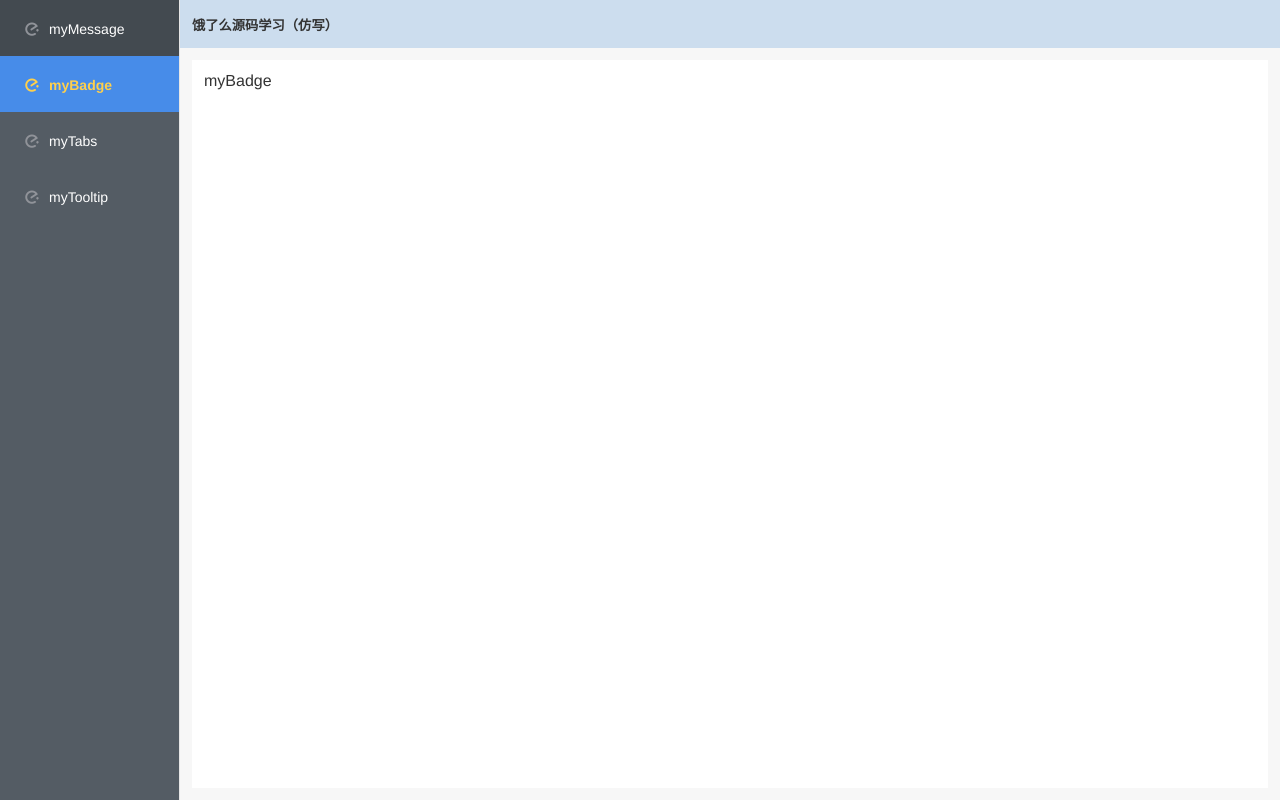
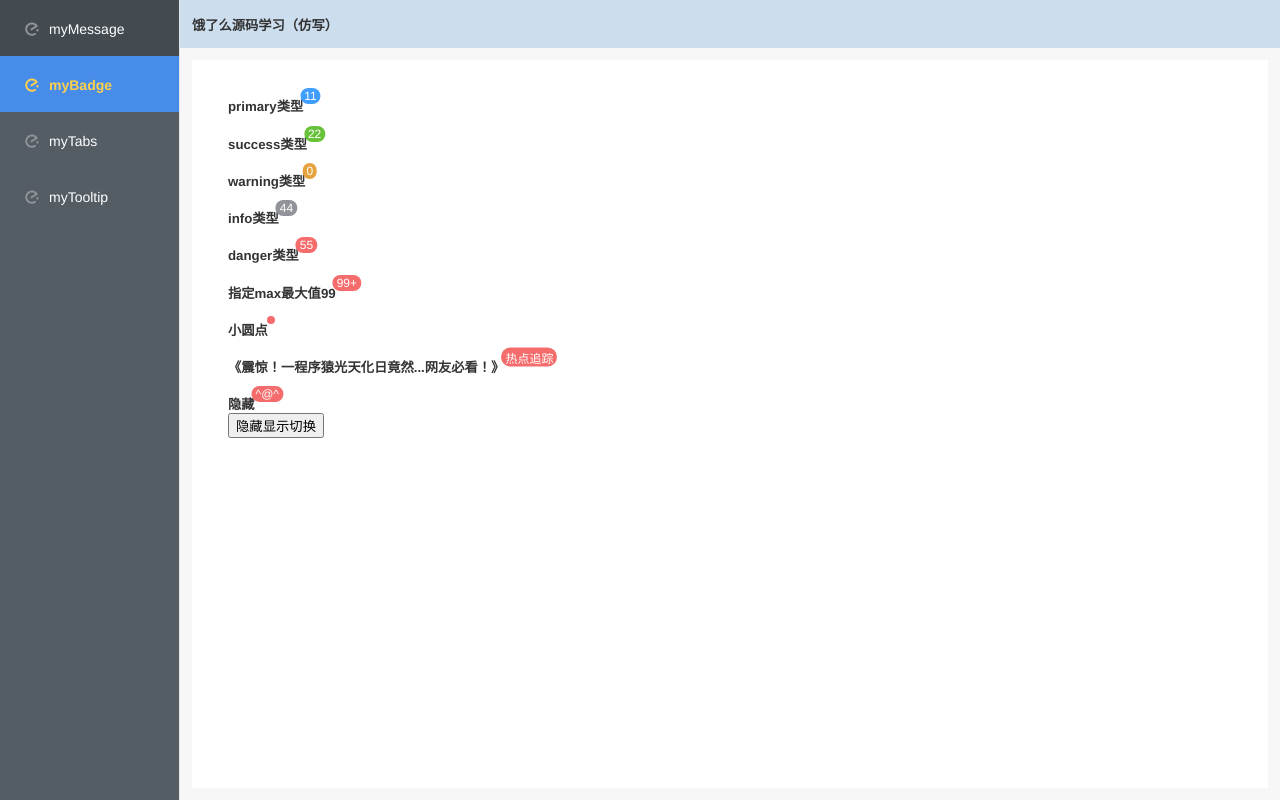
Before and after one commit to shuirongshuifu/elementSrcCodeStudy, a Vue app: page /#/myMessage in a window 1280 px wide. Both pictures are taken after a click on the item "myBadge". Built offline with nearby package versions, Linux system fonts and the light colour scheme.

Commit message:
'完成myBadge组件封装'

```diff
--- a/src/components/index.js
+++ b/src/components/index.js
@@ -1,8 +1,30 @@
 import Vue from "vue";
-/**
- * 引入各个封装的组件
- * */
+
+// 引入各个封装的组件
 import MyMessage from "./myMessage/index";
+import myBadge from "./myBadge/index";
 
-Vue.prototype.$myMessage = MyMessage; // 挂载在vue原型上，方便this.$myMessage调用
-export default MyMessage // 暴露出去，需要用的地方直接引入既可
+// 将各个封装的组件使用一个数组保存，便于统一注册
+const components = [
+    MyMessage,
+    myBadge
+]
+
+// 使用定义注册函数
+const installComponents = function (Vue) {
+    // 遍历注册组件
+    components.forEach((component) => {
+        Vue.component(component.name, component)
+    })
+    // 原型链注册
+    Vue.prototype.$myMessage = MyMessage;
+}
+
+// 调用注册函数，去统一注册组件
+installComponents(Vue)
+
+// 分别暴露、便于引入使用
+export {
+    MyMessage,
+    myBadge
+}
--- /dev/null
+++ b/src/components/myBadge/index.js
@@ -0,0 +1,4 @@
+import myBadge from "./src/index.vue";
+
+// 中转一下
+export default myBadge;
--- /dev/null
+++ b/src/components/myBadge/src/index.vue
@@ -0,0 +1,141 @@
+<template>
+  <div class="my-badge">
+    <slot></slot>
+    <!-- 使用sup上标，让sup标签内的文字内容渲染在的右上角（需要嵌套），但是
+    这里的写法不会让sup标签的文字直接渲染到右上角，还需定位移动控制一下样式 -->
+    <transition name="el-zoom-in-center">
+      <!-- el-zoom-in-center过渡动画是自带的哦，咱们直接加上就能用啦 -->
+      <sup
+        v-show="showSup"
+        :class="[
+          'fixedRightTop',
+          typeArr.includes(type) ? type : '',
+          isDot ? 'isDotClass' : '',
+        ]"
+        v-text="showValue"
+      ></sup>
+    </transition>
+  </div>
+</template>
+
+<script>
+// 定义这五种类型
+const typeArr = ["primary", "success", "warning", "info", "danger"];
+export default {
+  name: "myBadge",
+  props: {
+    value: [String, Number],
+    type: {
+      type: String,
+      validator(val) {
+        // console.log("校验参数", val);
+        // props也可以加入类型校验函数，vue自带的哦，不符合就抛出警告
+        if (typeArr.includes(val)) {
+          return true;
+        } else {
+          return false;
+        }
+      },
+    },
+    max: {
+      type: Number,
+      validator(val) { // 校验最大值要是数字
+        if (val) {
+          if (typeof val === "number") {
+            return true;
+          } else {
+            return false;
+          }
+        } else {
+          return true;
+        }
+      },
+    },
+    isDot: Boolean,
+    isShow: {
+      // 默认展示
+      type: Boolean,
+      default: true,
+    },
+  },
+  data() {
+    return {
+      typeArr,
+    };
+  },
+  computed: {
+    showValue() {
+      // 如果是小圆点，就不用返回值
+      if (this.isDot) {
+        return;
+      }
+      // 如果告知最大值，就做一个判断
+      if (this.max) {
+        return this.value > this.max ? `${this.max}+` : this.value;
+      }
+      // 其他的情况，无论是数字或者自定义文字，就正常显示即可
+      else {
+        return this.value;
+      }
+    },
+    showSup() {
+      // isShow为false就隐藏喽
+      if (!this.isShow) {
+        return false;
+      }
+      // 内容为空，也隐藏咯
+      if (this.value === "") {
+        return false;
+      }
+      // 其他正常显示
+      return true;
+    },
+  },
+};
+</script>
+
+<style lang="less" scoped>
+.my-badge {
+  position: relative;
+  vertical-align: middle;
+  display: inline-block; // 把块元素转换成行内块元素，如此，宽度便由内容撑开了
+  // 通过定位，把上标定位到右上角的哦
+  .fixedRightTop {
+    position: absolute; // 因为上方display: inline-block;了
+    top: 0; // 所以定位才正好在插槽内容的右上方了，否则块元素默认宽度100%，那定位就在最右侧了
+    right: 3px; // 但是还需要transform平移一下
+  }
+  sup {
+    color: #fff;
+    background-color: #f56c6c; // 默认淡红色
+    border-radius: 10px; // 加个圆角好看些
+    padding: 1px 4px;
+    font-size: 12px; // 上标字体要设置最小
+    transform: translate(100%, -50%); // 要移动一下才行
+    white-space: nowrap; // 自定义文字内容会换行，通过css控制，使之不换行
+  }
+  // 五种类型配色，这里直接抄官方的
+  .primary {
+    background-color: #409eff;
+  }
+  .success {
+    background-color: #67c23a;
+  }
+  .warning {
+    background-color: #e6a23c;
+  }
+  .info {
+    background-color: #909399;
+  }
+  .danger {
+    background-color: #f56c6c;
+  }
+  // 小圆点加样式
+  .isDotClass {
+    height: 8px;
+    width: 8px;
+    right: 1px;
+    border-radius: 50%;
+  }
+}
+</style>
--- a/src/views/myBadge.vue
+++ b/src/views/myBadge.vue
@@ -1,10 +1,59 @@
 <template>
-  <div class="wrap">myBadge</div>
+  <div class="wrap">
+    <my-badge :value="11" type="primary">
+      <h5>primary类型</h5>
+    </my-badge>
+    <br />
+    <br />
+    <my-badge :value="22" type="success">
+      <h5>success类型</h5>
+    </my-badge>
+    <br />
+    <br />
+    <my-badge value="0" type="warning">
+      <h5>warning类型</h5>
+    </my-badge>
+    <br />
+    <br />
+    <my-badge :value="44" type="info">
+      <h5>info类型</h5>
+    </my-badge>
+    <br />
+    <br />
+    <my-badge :value="55" type="danger">
+      <h5>danger类型</h5>
+    </my-badge>
+    <br />
+    <br />
+    <my-badge :value="188" :max="99">
+      <h5>指定max最大值99</h5>
+    </my-badge>
+    <br />
+    <br />
+    <my-badge is-dot>
+      <h5>小圆点</h5>
+    </my-badge>
+    <br />
+    <br />
+    <my-badge value="热点追踪">
+      <h5>《震惊！一程序猿光天化日竟然...网友必看！》</h5>
+    </my-badge>
+    <br />
+    <br />
+    <my-badge :isShow="isShow" value="^@^">
+      <h5>隐藏</h5>
+    </my-badge>
+    <br /><button @click="isShow = !isShow">隐藏显示切换</button>
+  </div>
 </template>
 
 <script>
 export default {
-  components: {},
+  data() {
+    return {
+      isShow: true,
+    };
+  },
 };
 </script>
 
@@ -12,6 +61,6 @@ export default {
 .wrap {
   width: 100%;
   height: 100%;
-  box-sizing: border-box;
+  padding: 24px;
 }
 </style>
--- a/src/views/myMessage.vue
+++ b/src/views/myMessage.vue
@@ -12,7 +12,7 @@
 
 <script>
 // 一种是原型链使用方式，另一种是引入使用方式
-import MyMessage from "@/components/index.js";
+import { MyMessage } from "@/components/index.js";
 export default {
   methods: {
     showMessage1() {
@@ -51,6 +51,7 @@ export default {
       });
     },
     showMessage7() {
+      console.log(MyMessage);
       MyMessage({
         message: "引入使用",
         type: "success",
```
